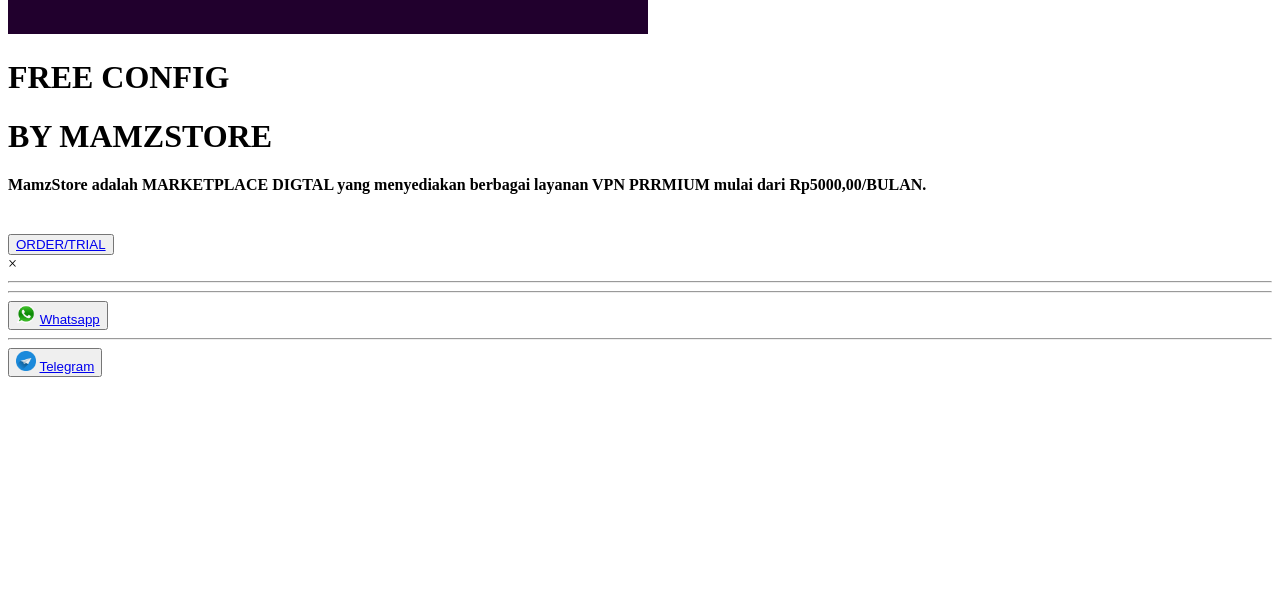
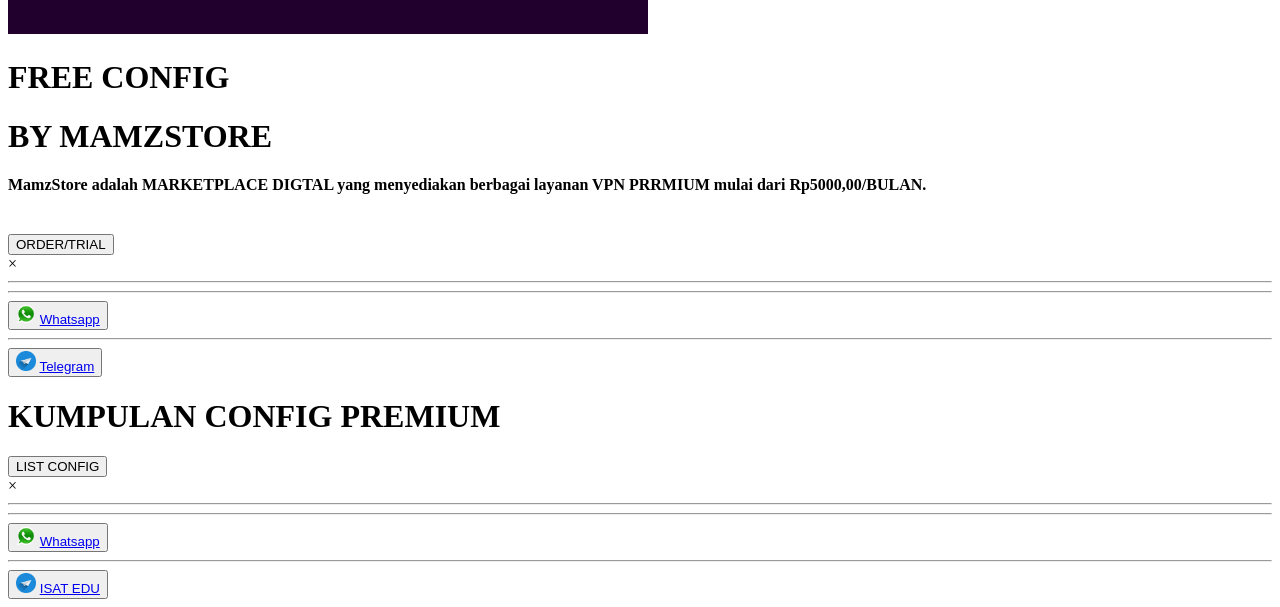
Before and after one commit to MamzStore/mamzstore, a PHP site: page / in a window 1280 px wide. Shown: the part 660-1267 px from the top of the page. Before the commit the page ends 1037 px from the top, so only its background shows below. Run offline with PHP 8.4, Linux system fonts and the light colour scheme.

Commit message:
Add files via upload

```diff
--- a/index.html
+++ b/index.html
@@ -22,7 +22,7 @@
   <h4>MamzStore adalah MARKETPLACE DIGTAL yang menyediakan berbagai layanan VPN PRRMIUM mulai dari Rp5000,00/BULAN.</h4>
   <br>
 <button id="myBtn" class="order">
-  <a href="#home">ORDER/TRIAL</a>
+  <a>ORDER/TRIAL</a>
 </button>
 </div>
 </div>
@@ -42,9 +42,28 @@
       </button>
     </div>
   </div>
-  <div class="kotak1">
-    <div class="kotak2">
-
+  <div class="kotakluar">
+    <div class="kotak1">
+      <h1>KUMPULAN CONFIG PREMIUM</h1>
+<button id="myBtnn" class="order">
+  <a>LIST CONFIG</a>
+</button>
+  <div id="myModall" class="modal">
+    <div class="modal-content">
+      <span class="closes">&times;</span>
+      <hr/>
+      <hr/>
+      <button class="order">
+        <img src="logow.png" style="width : 20px; height : 20px">
+        <a href="https://wa.me/+6285712046949">Whatsapp</a>
+        </button>
+        <hr/>
+        <button class="order">
+          <img src="logot.png" style="width : 20px; height : 20px">
+        <a href="isatedu.hc">ISAT EDU</a>
+      </button>
+    </div>
+  </div>
     </div>
   </div>
 <script src="main.js"></script>
--- a/main.js
+++ b/main.js
@@ -23,3 +23,20 @@ window.onclick = function(event) {
     modal.style.display = "none";
   }
 }
+var modal = document.getElementById("myModall");
+var btn = document.getElementById("myBtnn");
+var span = document.getElementsByClassName("closes")[0];
+
+btn.onclick = function() {
+  modal.style.display = "block";
+}
+
+span.onclick = function() {
+  modal.style.display = "none";
+}
+
+window.onclick = function(event) {
+  if (event.target == modal) {
+    modal.style.display = "none";
+  }
+}
```
Also changed, not shown: styles.css (+26 -0 lines).
